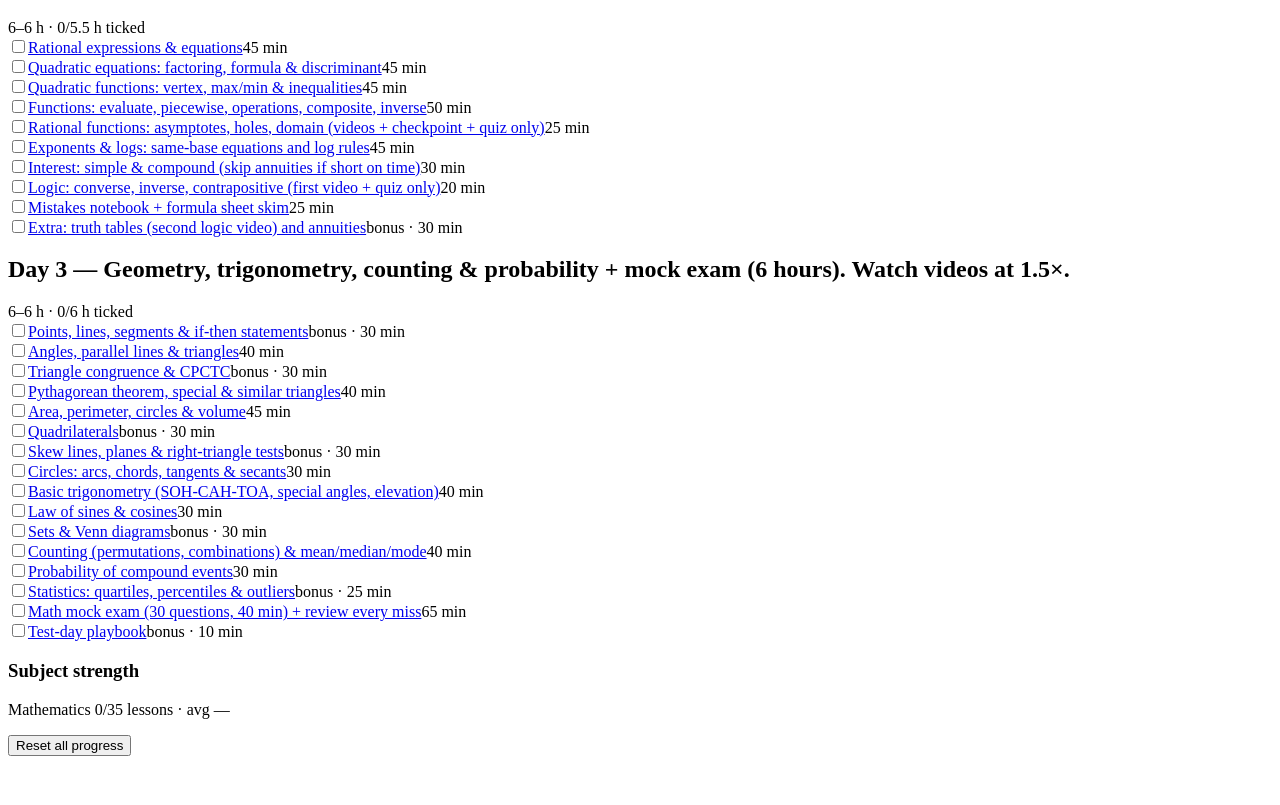
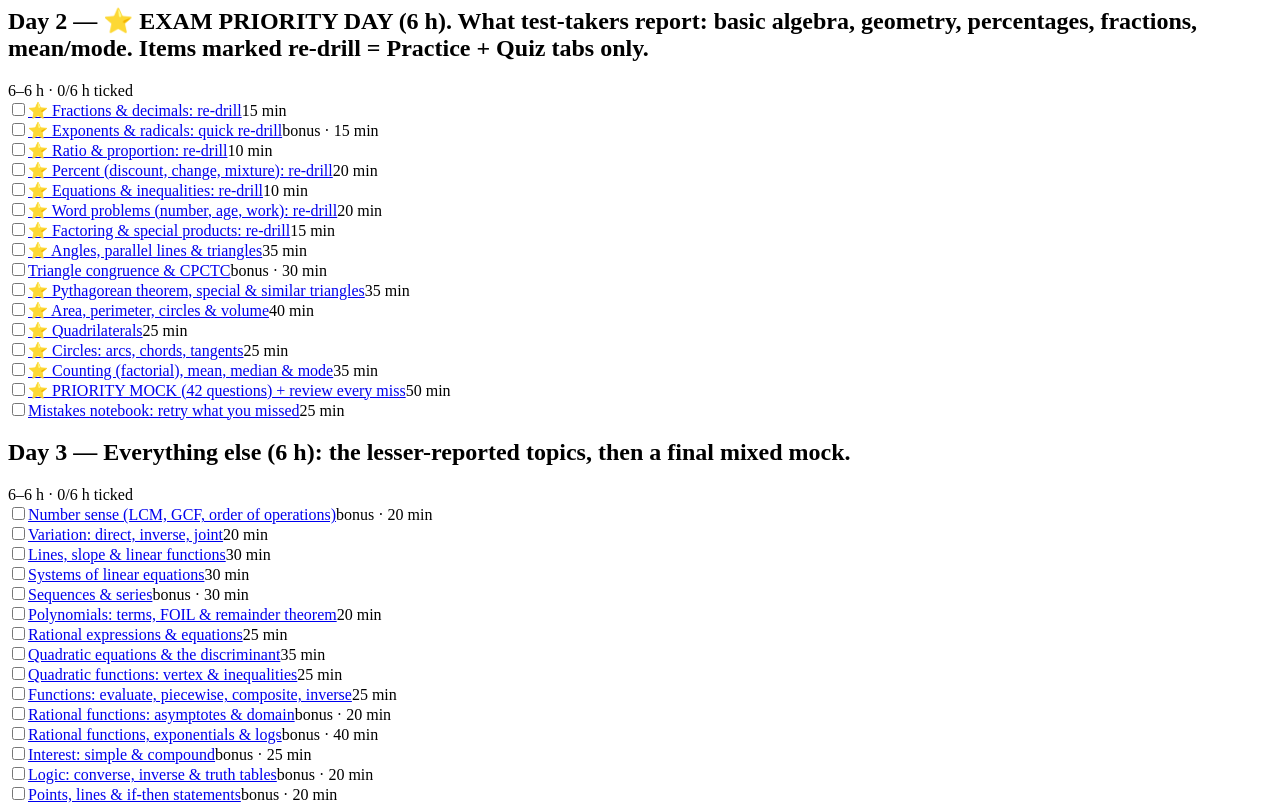
Before and after one commit to mannix-dean-marasigan/reviewer, a React (Vite) app: page / in a window 1280 px wide. Shown: the part 703-1508 px from the top of the page. Before the commit the page ends 1475 px from the top, so only its background shows below. Built offline with nearby package versions, Linux system fonts and the light colour scheme; the HTML template or start-up script is replaced by a standard one.

Commit message:
Exam-priority plan: Day 2 = priorities, Day 3 = the rest; highlight priority lessons; priority mock
Based on ~300 Reddit comments from UA&P test-takers (2024-2026): easy, JHS-level algebra,
geometry, percentages, fractions, mean/mode.

Co-Authored-By: Claude Sonnet 5.5 <noreply@anthropic.com>

```diff
--- a/src/content/extras.ts
+++ b/src/content/extras.ts
@@ -12,6 +12,13 @@ export const SUBJECTS: { id: Subject; label: string }[] = [
 // tier: none = core (do these even on a 5-hour day), 'stretch' = add these to reach 8 hours, 'bonus' = only if you still have time.
 // tier: none = core (do these even on a 5-hour day), 'stretch' = add these to reach 8 hours, 'bonus' = only if you still have time.
 // Lessons inside each day (and across days) follow the learning order in content/index.ts: each lesson builds on the ones before it.
+/** Lessons that test-takers report most often (Reddit, 2024-2026): basic algebra, geometry, percentages, fractions, mean/mode. */
+export const PRIORITY_IDS = [
+  'm-fractions', 'm-exponents', 'm-ratio', 'm-percent', 'm-equations', 'm-word-problems', 'm-factoring',
+  'm-angles', 'm-similar', 'm-shapes', 'g-quads', 'g-circles', 'm-counting',
+]
+export const isPriority = (id: string) => PRIORITY_IDS.includes(id)
+
 export const PLAN: PlanDay[] = [
   { day: 1, minHours: 5, hours: 8, theme: 'Foundations and algebra I (lessons 1–13)', items: [
     { label: 'Number sense & order of operations (skim if rusty)', minutes: 40, lesson: 'm-number-sense', tier: 'bonus' },
@@ -29,34 +36,48 @@ export const PLAN: PlanDay[] = [
     { label: 'Polynomials: operations, division & remainder theorem', minutes: 45, lesson: 'm-polynomials', tier: 'stretch' },
     { label: 'Mistakes notebook', minutes: 20, route: '/mistakes' },
   ] },
-  { day: 2, minHours: 6, hours: 6, theme: 'Algebra II & General Math (6 hours). Watch videos at 1.5×, skip the reading for topics you already know.', items: [
-    { label: 'Rational expressions & equations', minutes: 45, lesson: 'm-rational' },
-    { label: 'Quadratic equations: factoring, formula & discriminant', minutes: 45, lesson: 'm-quadratics' },
-    { label: 'Quadratic functions: vertex, max/min & inequalities', minutes: 45, lesson: 'm-quad-fn' },
-    { label: 'Functions: evaluate, piecewise, operations, composite, inverse', minutes: 50, lesson: 'm-functions' },
-    { label: 'Rational functions: asymptotes, holes, domain (videos + checkpoint + quiz only)', minutes: 25, lesson: 'm-rational-fn' },
-    { label: 'Exponents & logs: same-base equations and log rules', minutes: 45, lesson: 'm-exp-log' },
-    { label: 'Interest: simple & compound (skip annuities if short on time)', minutes: 30, lesson: 'm-finance' },
-    { label: 'Logic: converse, inverse, contrapositive (first video + quiz only)', minutes: 20, lesson: 'm-logic' },
-    { label: 'Mistakes notebook + formula sheet skim', minutes: 25, route: '/mistakes' },
-    { label: 'Extra: truth tables (second logic video) and annuities', minutes: 30, route: '/drills', tier: 'bonus' },
+  { day: 2, minHours: 6, hours: 6, theme: '⭐ EXAM PRIORITY DAY (6 h). What test-takers report: basic algebra, geometry, percentages, fractions, mean/mode. Items marked re-drill = Practice + Quiz tabs only.', items: [
+    { label: '⭐ Fractions & decimals: re-drill', minutes: 15, lesson: 'm-fractions' },
+    { label: '⭐ Exponents & radicals: quick re-drill', minutes: 15, lesson: 'm-exponents', tier: 'bonus' },
+    { label: '⭐ Ratio & proportion: re-drill', minutes: 10, lesson: 'm-ratio' },
+    { label: '⭐ Percent (discount, change, mixture): re-drill', minutes: 20, lesson: 'm-percent' },
+    { label: '⭐ Equations & inequalities: re-drill', minutes: 10, lesson: 'm-equations' },
+    { label: '⭐ Word problems (number, age, work): re-drill', minutes: 20, lesson: 'm-word-problems' },
+    { label: '⭐ Factoring & special products: re-drill', minutes: 15, lesson: 'm-factoring' },
+    { label: '⭐ Angles, parallel lines & triangles', minutes: 35, lesson: 'm-angles' },
+    { label: 'Triangle congruence & CPCTC', minutes: 30, lesson: 'g-congruence', tier: 'bonus' },
+    { label: '⭐ Pythagorean theorem, special & similar triangles', minutes: 35, lesson: 'm-similar' },
+    { label: '⭐ Area, perimeter, circles & volume', minutes: 40, lesson: 'm-shapes' },
+    { label: '⭐ Quadrilaterals', minutes: 25, lesson: 'g-quads' },
+    { label: '⭐ Circles: arcs, chords, tangents', minutes: 25, lesson: 'g-circles' },
+    { label: '⭐ Counting (factorial), mean, median & mode', minutes: 35, lesson: 'm-counting' },
+    { label: '⭐ PRIORITY MOCK (42 questions) + review every miss', minutes: 50, route: '/mock' },
+    { label: 'Mistakes notebook: retry what you missed', minutes: 25, route: '/mistakes' },
   ] },
-  { day: 3, minHours: 6, hours: 6, theme: 'Geometry, trigonometry, counting & probability + mock exam (6 hours). Watch videos at 1.5×.', items: [
-    { label: 'Points, lines, segments & if-then statements', minutes: 30, lesson: 'g-basics', tier: 'bonus' },
-    { label: 'Angles, parallel lines & triangles', minutes: 40, lesson: 'm-angles' },
-    { label: 'Triangle congruence & CPCTC', minutes: 30, lesson: 'g-congruence', tier: 'bonus' },
-    { label: 'Pythagorean theorem, special & similar triangles', minutes: 40, lesson: 'm-similar' },
-    { label: 'Area, perimeter, circles & volume', minutes: 45, lesson: 'm-shapes' },
-    { label: 'Quadrilaterals', minutes: 30, lesson: 'g-quads', tier: 'bonus' },
-    { label: 'Skew lines, planes & right-triangle tests', minutes: 30, lesson: 'g-lines-planes', tier: 'bonus' },
-    { label: 'Circles: arcs, chords, tangents & secants', minutes: 30, lesson: 'g-circles' },
-    { label: 'Basic trigonometry (SOH-CAH-TOA, special angles, elevation)', minutes: 40, lesson: 'm-trig' },
-    { label: 'Law of sines & cosines', minutes: 30, lesson: 'm-trig2' },
-    { label: 'Sets & Venn diagrams', minutes: 30, lesson: 'm-sets', tier: 'bonus' },
-    { label: 'Counting (permutations, combinations) & mean/median/mode', minutes: 40, lesson: 'm-counting' },
+  { day: 3, minHours: 6, hours: 6, theme: 'Everything else (6 h): the lesser-reported topics, then a final mixed mock.', items: [
+    { label: 'Number sense (LCM, GCF, order of operations)', minutes: 20, lesson: 'm-number-sense', tier: 'bonus' },
+    { label: 'Variation: direct, inverse, joint', minutes: 20, lesson: 'm-variation' },
+    { label: 'Lines, slope & linear functions', minutes: 30, lesson: 'm-lines' },
+    { label: 'Systems of linear equations', minutes: 30, lesson: 'm-systems' },
+    { label: 'Sequences & series', minutes: 30, lesson: 'm-sequences', tier: 'bonus' },
+    { label: 'Polynomials: terms, FOIL & remainder theorem', minutes: 20, lesson: 'm-polynomials' },
+    { label: 'Rational expressions & equations', minutes: 25, lesson: 'm-rational' },
+    { label: 'Quadratic equations & the discriminant', minutes: 35, lesson: 'm-quadratics' },
+    { label: 'Quadratic functions: vertex & inequalities', minutes: 25, lesson: 'm-quad-fn' },
+    { label: 'Functions: evaluate, piecewise, composite, inverse', minutes: 25, lesson: 'm-functions' },
+    { label: 'Rational functions: asymptotes & domain', minutes: 20, lesson: 'm-rational-fn', tier: 'bonus' },
+    { label: 'Rational functions, exponentials & logs', minutes: 40, lesson: 'm-exp-log', tier: 'bonus' },
+    { label: 'Interest: simple & compound', minutes: 25, lesson: 'm-finance', tier: 'bonus' },
+    { label: 'Logic: converse, inverse & truth tables', minutes: 20, lesson: 'm-logic', tier: 'bonus' },
+    { label: 'Points, lines & if-then statements', minutes: 20, lesson: 'g-basics', tier: 'bonus' },
+    { label: 'Skew lines & planes', minutes: 20, lesson: 'g-lines-planes', tier: 'bonus' },
+    { label: 'Basic trigonometry (SOH-CAH-TOA, special angles)', minutes: 30, lesson: 'm-trig' },
+    { label: 'Law of sines & cosines', minutes: 25, lesson: 'm-trig2', tier: 'bonus' },
+    { label: 'Sets & Venn diagrams', minutes: 20, lesson: 'm-sets' },
     { label: 'Probability of compound events', minutes: 30, lesson: 'm-probability' },
-    { label: 'Statistics: quartiles, percentiles & outliers', minutes: 25, lesson: 'm-stats', tier: 'bonus' },
-    { label: 'Math mock exam (30 questions, 40 min) + review every miss', minutes: 65, route: '/mock' },
+    { label: 'Statistics: quartiles & outliers', minutes: 20, lesson: 'm-stats', tier: 'bonus' },
+    { label: 'Final mixed math mock (30 questions) + review every miss', minutes: 60, route: '/mock' },
+    { label: 'Mistakes notebook: retry everything', minutes: 10, route: '/mistakes' },
     { label: 'Test-day playbook', minutes: 10, route: '/cheatsheet', tier: 'bonus' },
   ] },
 ]
--- a/src/pages/Dashboard.tsx
+++ b/src/pages/Dashboard.tsx
@@ -1,5 +1,5 @@
 import { Link } from 'react-router-dom'
-import { LESSONS, PLAN, SUBJECTS, lessonById } from '../content'
+import { LESSONS, PLAN, SUBJECTS, isPriority, lessonById } from '../content'
 import { resetAll, today, update, useStore } from '../lib/store'
 
 function dayNumber(start: string | null) {
@@ -25,6 +25,7 @@ export default function Dashboard() {
   return (
     <>
       <h1>You can pass this. Here's the plan. 💪</h1>
+      <p className="muted">⭐ = reported most often by people who took the UA&P exam (Reddit, 2024–2026). It is not an official list. </p>
       <p className="muted">{PLAN.length} days · {PLAN[0].minHours}–{PLAN[0].hours} hours a day · math only, as you asked. Do the checklist for the day, in order, and don't skip the quizzes: they are where the learning sticks.</p>
 
       <div className="card">
@@ -60,7 +61,7 @@ export default function Dashboard() {
               return (
                 <div className="item" key={k}>
                   <input type="checkbox" checked={!!st.checks[k]} onChange={e => update(s => { const c = { ...s.checks }; if (e.target.checked) c[k] = true; else delete c[k]; return { ...s, checks: c } })} aria-label={`Done: ${item.label}`} />
-                  {l ? <Link to={`/lesson/${l.id}`}>{item.label}</Link> : item.route ? <Link to={item.route}>{item.label}</Link> : <span>{item.label}</span>}
+                  {l ? <Link to={`/lesson/${l.id}`} className={isPriority(l.id) ? 'prio-link' : ''}>{isPriority(l.id) && !item.label.startsWith('⭐') ? '⭐ ' : ''}{item.label}</Link> : item.route ? <Link to={item.route}>{item.label}</Link> : <span>{item.label}</span>}
                   {l && st.done[l.id] !== undefined && <span className="pill">{st.done[l.id]}%</span>}
                   <span className="min">{item.tier === 'stretch' ? 'stretch · ' : item.tier === 'bonus' ? 'bonus · ' : ''}{item.minutes} min</span>
                 </div>
--- a/src/pages/Lessons.tsx
+++ b/src/pages/Lessons.tsx
@@ -1,6 +1,6 @@
 import { useEffect, useMemo, useState } from 'react'
 import { Link, useParams } from 'react-router-dom'
-import { LESSONS, SUBJECTS, lessonById, lessonNumber } from '../content'
+import { LESSONS, SUBJECTS, isPriority, lessonById, lessonNumber } from '../content'
 import { Blocks, VideoCard } from '../components/Blocks'
 import { Quiz } from '../components/Quiz'
 import { Rich } from '../components/Rich'
@@ -15,21 +15,23 @@ import type { Block, Lesson, Question, Subject } from '../types'
 
 export function LessonList() {
   const st = useStore()
-  const [filter, setFilter] = useState<Subject | 'all'>('math')
-  const list = LESSONS.filter(l => filter === 'all' || l.subject === filter)
+  const [filter, setFilter] = useState<Subject | 'all' | 'priority'>('math')
+  const list = LESSONS.filter(l => filter === 'all' || (filter === 'priority' ? isPriority(l.id) : l.subject === filter))
   const total = LESSONS.reduce((a, l) => a + lessonPool(l).length, 0)
   return (
     <>
       <h1>All lessons</h1>
       <p className="muted">{LESSONS.length} lessons · {total} written questions (plus unlimited generated drills and puzzles).</p>
       <div className="seg">
+        <button className={filter === 'priority' ? 'on' : ''} onClick={() => setFilter('priority')}>⭐ Exam priority ({LESSONS.filter(x => isPriority(x.id)).length})</button>
         <button className={filter === 'all' ? 'on' : ''} onClick={() => setFilter('all')}>All ({LESSONS.length})</button>
         {SUBJECTS.map(s => <button key={s.id} className={filter === s.id ? 'on' : ''} onClick={() => setFilter(s.id)}>{s.label}</button>)}
       </div>
       <div className="grid">
         {list.map(l => (
-          <Link key={l.id} to={`/lesson/${l.id}`} className="card lcard">
+          <Link key={l.id} to={`/lesson/${l.id}`} className={`card lcard ${isPriority(l.id) ? 'prio' : ''}`}>
             <span className={`pill ${l.subject}`}>{SUBJECTS.find(s => s.id === l.subject)?.label}</span>
+            {isPriority(l.id) && <span className="pill star">⭐ Likely on the exam</span>}
             {st.done[l.id] !== undefined && <span className="done">✓ {st.done[l.id]}%</span>}
             <h3>{lessonNumber(l.id) ? `${lessonNumber(l.id)}. ` : ''}{l.title}</h3>
             <p className="muted">{l.blurb}</p>
@@ -171,6 +173,7 @@ export function LessonPage() {
     <>
       <p className="muted"><Link to="/lessons">← Lessons</Link></p>
       <span className={`pill ${lesson.subject}`}>{SUBJECTS.find(s => s.id === lesson.subject)?.label}</span>
+      {isPriority(lesson.id) && <span className="pill star">⭐ Likely on the exam: test-takers report this topic most</span>}
       <h1>{lessonNumber(lesson.id) ? `Lesson ${lessonNumber(lesson.id)}: ` : ''}{lesson.title}</h1>
       <p className="muted">{lesson.blurb} · ~{lesson.minutes} min</p>
       <div className="tabs">{tabs.map(([t, label]) => <button key={t} className={tab === t ? 'on' : ''} onClick={() => go(t)}>{label}</button>)}</div>
--- a/src/pages/Mock.tsx
+++ b/src/pages/Mock.tsx
@@ -1,5 +1,5 @@
 import { useEffect, useMemo, useRef, useState } from 'react'
-import { LESSONS, PLAN, SUBJECTS, lessonNumber } from '../content'
+import { LESSONS, PLAN, PRIORITY_IDS, SUBJECTS, lessonNumber } from '../content'
 import { PuzzleView } from '../components/Figure'
 import { Rich } from '../components/Rich'
 import { QFig } from '../components/QFig'
@@ -12,7 +12,7 @@ import { update, useStore } from '../lib/store'
 import type { Question, Subject } from '../types'
 
 type Item = { sub: Subject; q?: Question; p?: Puzzle; topic?: string }
-export type MockKind = 'full' | 'math' | 'mental' | 'english' | 'day1' | 'day2' | 'day3'
+export type MockKind = 'priority' | 'full' | 'math' | 'mental' | 'english' | 'day1' | 'day2' | 'day3'
 
 export function buildMock(kind: MockKind, seed: number): Item[] {
   const r = rng(seed)
@@ -21,9 +21,12 @@ export function buildMock(kind: MockKind, seed: number): Item[] {
 
 /** 100 questions covering EVERY lesson of one plan day, split evenly between the lessons. */
 function buildDay(day: number, r: ReturnType<typeof rng>): Item[] {
-  const lessons = [...new Set(PLAN[day - 1].items.map(i => i.lesson).filter((x): x is string => !!x))]
-    .map(id => LESSONS.find(l => l.id === id)!).filter(Boolean)
-  const total = 100
+  const ids = [...new Set(PLAN[day - 1].items.map(i => i.lesson).filter((x): x is string => !!x))]
+  return buildFrom(ids, 100, r)
+}
+
+function buildFrom(ids: string[], total: number, r: ReturnType<typeof rng>): Item[] {
+  const lessons = ids.map(id => LESSONS.find(l => l.id === id)!).filter(Boolean)
   const base = Math.floor(total / lessons.length)
   const items: Item[] = []
   lessons.forEach((l, i) => {
@@ -40,6 +43,7 @@ function buildDay(day: number, r: ReturnType<typeof rng>): Item[] {
 }
 
 function build(kind: MockKind, r: ReturnType<typeof rng>): Item[] {
+  if (kind === 'priority') return buildFrom(PRIORITY_IDS, 42, r)
   if (kind === 'day1') return buildDay(1, r)
   if (kind === 'day2') return buildDay(2, r)
   if (kind === 'day3') return buildDay(3, r)
@@ -65,11 +69,11 @@ function build(kind: MockKind, r: ReturnType<typeof rng>): Item[] {
   return [...pool('english').slice(0, 12), ...pool('reading').slice(0, 6), ...mathItems(30), ...mentalItems(14)]
 }
 
-const TIMES: Record<MockKind, number> = { full: 90, math: 40, mental: 25, english: 35, day1: 150, day2: 150, day3: 150 }
+const TIMES: Record<MockKind, number> = { priority: 50, full: 90, math: 40, mental: 25, english: 35, day1: 150, day2: 150, day3: 150 }
 
 export default function Mock() {
   const st = useStore()
-  const [kind, setKind] = useState<MockKind>('math')
+  const [kind, setKind] = useState<MockKind>('priority')
   const [run, setRun] = useState<{ items: Item[]; seed: number } | null>(null)
   if (run) return <Runner items={run.items} minutes={TIMES[kind]} kind={kind} onExit={() => setRun(null)} />
   return (
@@ -78,8 +82,8 @@ export default function Mock() {
       <p className="muted">Timed, no feedback until you submit, just like the real thing. Questions are drawn from the lesson banks plus freshly generated math and pattern items, so every attempt is different. The real UA&amp;P test layout may differ (check the official admissions page); this mock trains the same skills under the same pressure.</p>
       <div className="card">
         <div className="seg">
-          {(['day1', 'day2', 'day3', 'math', 'full', 'english', 'mental'] as const).map(k => (
-            <button key={k} className={kind === k ? 'on' : ''} onClick={() => setKind(k)}>{k === 'day1' ? 'Day 1 mock (100 q)' : k === 'day2' ? 'Day 2 mock (100 q)' : k === 'day3' ? 'Day 3 mock (100 q)' : k === 'full' ? 'Full mock (62 q)' : k === 'math' ? 'Quick math mock (30 q)' : k === 'english' ? 'English + reading (30 q)' : 'Mental ability (20 q)'}</button>
+          {(['priority', 'day1', 'day2', 'day3', 'math', 'full', 'english', 'mental'] as const).map(k => (
+            <button key={k} className={kind === k ? 'on' : ''} onClick={() => setKind(k)}>{k === 'priority' ? '⭐ Priority mock (42 q)' : k === 'day1' ? 'Day 1 mock (100 q)' : k === 'day2' ? 'Day 2 mock (100 q)' : k === 'day3' ? 'Day 3 mock (100 q)' : k === 'full' ? 'Full mock (62 q)' : k === 'math' ? 'Quick math mock (30 q)' : k === 'english' ? 'English + reading (30 q)' : 'Mental ability (20 q)'}</button>
           ))}
         </div>
         <p>Time limit: <b>{TIMES[kind]} minutes</b>. Tip: don't spend more than ~1.3 min per question; flag and skip hard ones.</p>
--- a/src/styles.css
+++ b/src/styles.css
@@ -159,3 +159,9 @@ details summary { cursor: pointer; font-weight: 600; }
 .words { background: var(--soft); border-radius: 10px; padding: 8px 12px; margin: 10px 0; font-size: .92rem; }
 .words ul { margin: 6px 0 0; padding-left: 18px; }
 .words li { margin: 4px 0; }
+
+.pill.star { background: #fff3c4; color: #8a5a00; }
+.lcard.prio { border-color: var(--gold); border-width: 2px; }
+.prio-link { font-weight: 700; }
+@media (prefers-color-scheme: dark) { .pill.star { background: #3a2f0c; color: #f2c14e; } }
+:root[data-theme="dark"] .pill.star { background: #3a2f0c; color: #f2c14e; }
```
Also changed, not shown: 1 other file (tests, documents, lock files or other folders).
